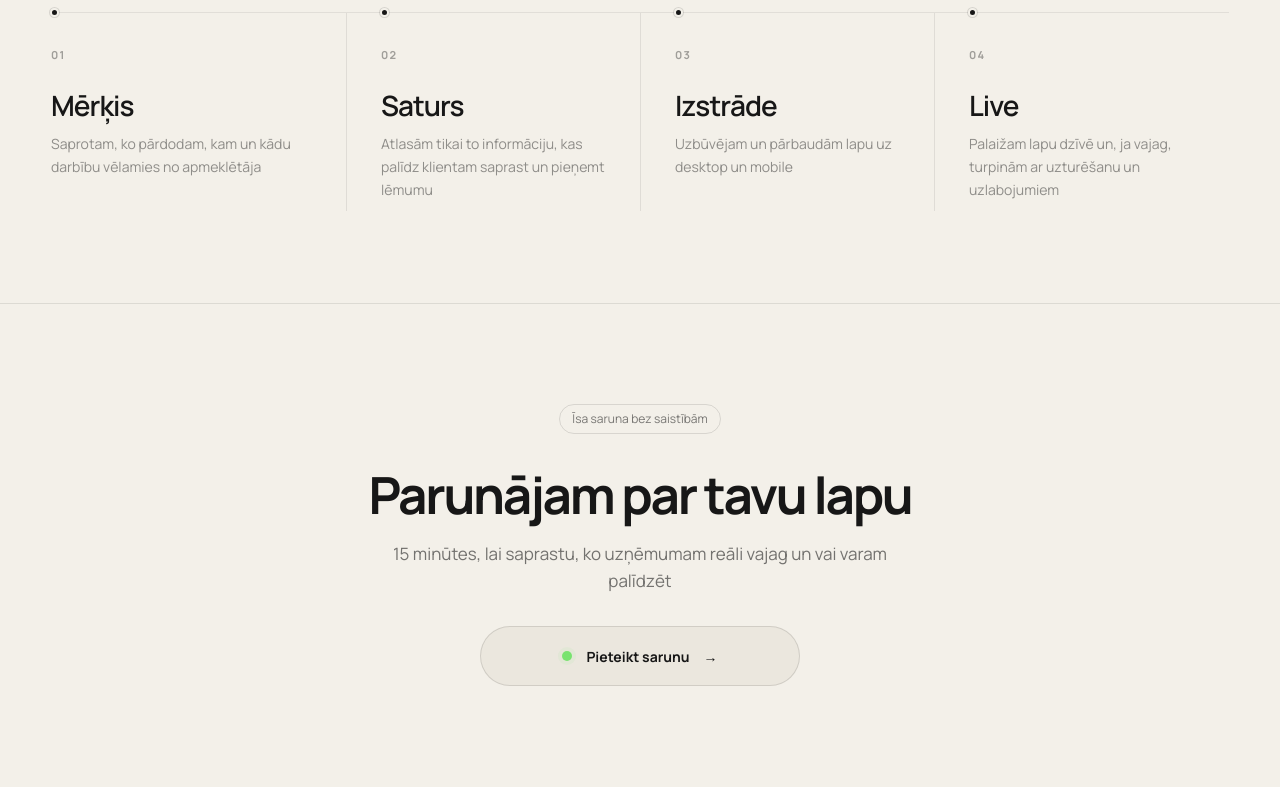
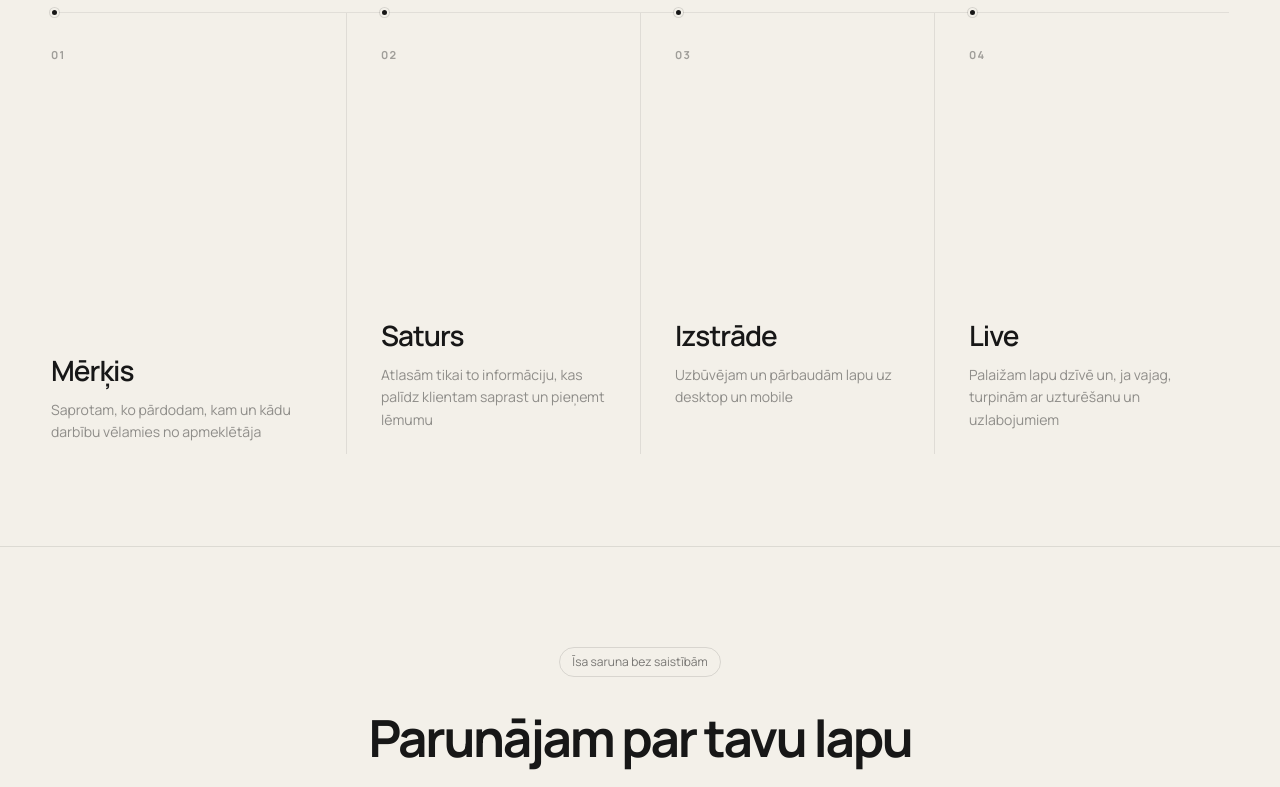
Before and after one commit to davisl24/WEBSITEAGENCY, a Next.js app: page / in a window 1280 px wide. Shown: the part 2622-3409 px from the top of the page. Built offline with nearby package versions, Linux system fonts and the light colour scheme.

Commit message:
feat: add restrained semantic icons to four process steps

```diff
--- a/app/components/ProcessFlow.tsx
+++ b/app/components/ProcessFlow.tsx
@@ -5,21 +5,25 @@ const steps = [
     label: "01",
     title: "Mērķis",
     text: "Saprotam, ko pārdodam, kam un kādu darbību vēlamies no apmeklētāja",
+    icon: "target",
   },
   {
     label: "02",
     title: "Saturs",
     text: "Atlasām tikai to informāciju, kas palīdz klientam saprast un pieņemt lēmumu",
+    icon: "content",
   },
   {
     label: "03",
     title: "Izstrāde",
     text: "Uzbūvējam un pārbaudām lapu uz desktop un mobile",
+    icon: "build",
   },
   {
     label: "04",
     title: "Live",
     text: "Palaižam lapu dzīvē un, ja vajag, turpinām ar uzturēšanu un uzlabojumiem",
+    icon: "launch",
   },
 ];
 
@@ -55,6 +59,12 @@ export default function ProcessFlow() {
             >
               <span className="process-step-index">{step.label}</span>
               <span className="process-step-dot" aria-hidden="true" />
+              <span className="process-step-symbol" aria-hidden="true">
+                {step.icon === "target" && <svg viewBox="0 0 32 32" fill="none"><circle cx="16" cy="16" r="11" /><circle cx="16" cy="16" r="5" /><path d="M16 3v6M16 23v6M3 16h6M23 16h6" /></svg>}
+                {step.icon === "content" && <svg viewBox="0 0 32 32" fill="none"><rect x="5" y="5" width="22" height="22" rx="3" /><path d="M11 11h11M11 16h11M11 21h7" /></svg>}
+                {step.icon === "build" && <svg viewBox="0 0 32 32" fill="none"><rect x="4" y="6" width="24" height="20" rx="3" /><path d="M4 12h24M13 16l-4 3 4 3M19 16l4 3-4 3" /></svg>}
+                {step.icon === "launch" && <svg viewBox="0 0 32 32" fill="none"><path d="M12 21l-1-7c3-6 8-9 15-9 0 7-3 12-9 15l-5 1Z" /><path d="m17 15 0 0M11 14l-5 1-2 5 7-1M18 21l-1 7-5 1 1-7M9 23l-3 3M24 9h.01" /></svg>}
+              </span>
               <h3>{step.title}</h3>
               <p>{step.text}</p>
             </RevealOnView>
```
